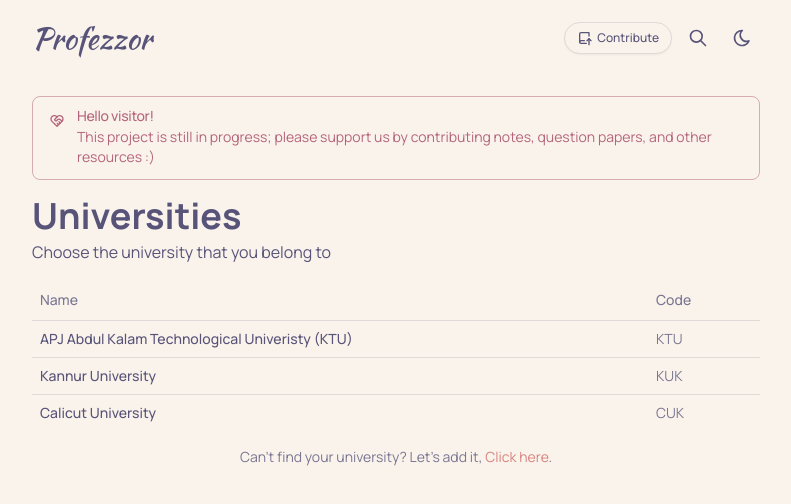
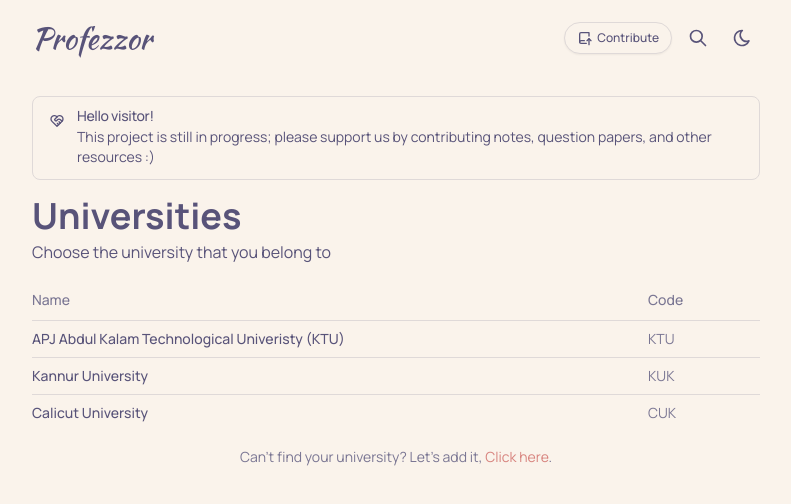
Before and after one commit to shinjith-dev/profezzor-frontend, a Next.js app: page /collection in a window 1280 px wide. Shown: the top 504 px of the page, without its empty margins (244-1035 px from the left). Built offline with nearby package versions, Linux system fonts and the light colour scheme.

Commit message:
fix: ui minor fixes
Signed-off-by: shinjith-dev <shinjithpallikkara@gmail.com>

```diff
--- a/app/collection/page.tsx
+++ b/app/collection/page.tsx
@@ -20,22 +20,22 @@ export default function Collection() {
         <TableCaption>Can&rsquo;t find your university? Let&rsquo;s add it, <Link href="/" className="text-primary">Click here</Link>.</TableCaption>
         <TableHeader>
           <TableRow>
-            <TableHead>Name</TableHead>
-            <TableHead className="w-28">Code</TableHead>
+            <TableHead className="px-0">Name</TableHead>
+            <TableHead className="w-28 px-0">Code</TableHead>
           </TableRow>
         </TableHeader>
         <TableBody>
           <TableRow>
-            <TableCell className="font-medium">APJ Abdul Kalam Technological Univeristy (KTU)</TableCell>
-            <TableCell className="text-text-subtle">KTU</TableCell>
+            <TableCell className="font-medium px-0">APJ Abdul Kalam Technological Univeristy (KTU)</TableCell>
+            <TableCell className="text-text-subtle px-0">KTU</TableCell>
           </TableRow>
           <TableRow>
-            <TableCell className="font-medium">Kannur University</TableCell>
-            <TableCell className="text-text-subtle">KUK</TableCell>
+            <TableCell className="font-medium px-0">Kannur University</TableCell>
+            <TableCell className="text-text-subtle px-0">KUK</TableCell>
           </TableRow>
           <TableRow>
-            <TableCell className="font-medium">Calicut University</TableCell>
-            <TableCell className="text-text-subtle">CUK</TableCell>
+            <TableCell className="font-medium px-0">Calicut University</TableCell>
+            <TableCell className="text-text-subtle px-0">CUK</TableCell>
           </TableRow>
 
 
--- a/components/common/GlobalAlert.tsx
+++ b/components/common/GlobalAlert.tsx
@@ -3,7 +3,7 @@ import { IconHeartHandshake } from "@tabler/icons-react"
 
 export default function GlobalAlert() {
   return (
-    <Alert variant="destructive">
+    <Alert>
       <IconHeartHandshake className="h-4 w-4" />
       <AlertTitle>Hello visitor!</AlertTitle>
       <AlertDescription>
```
